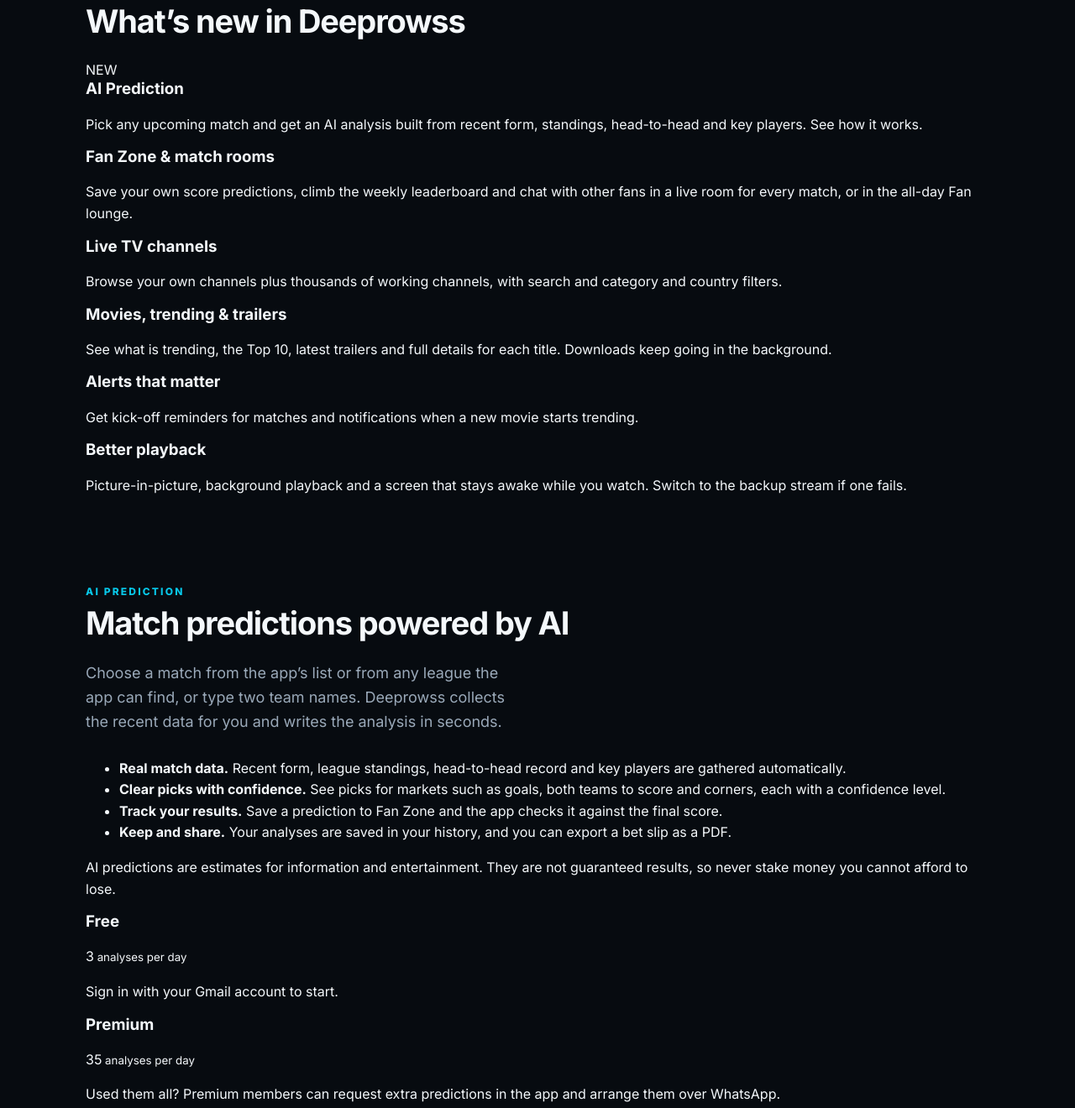
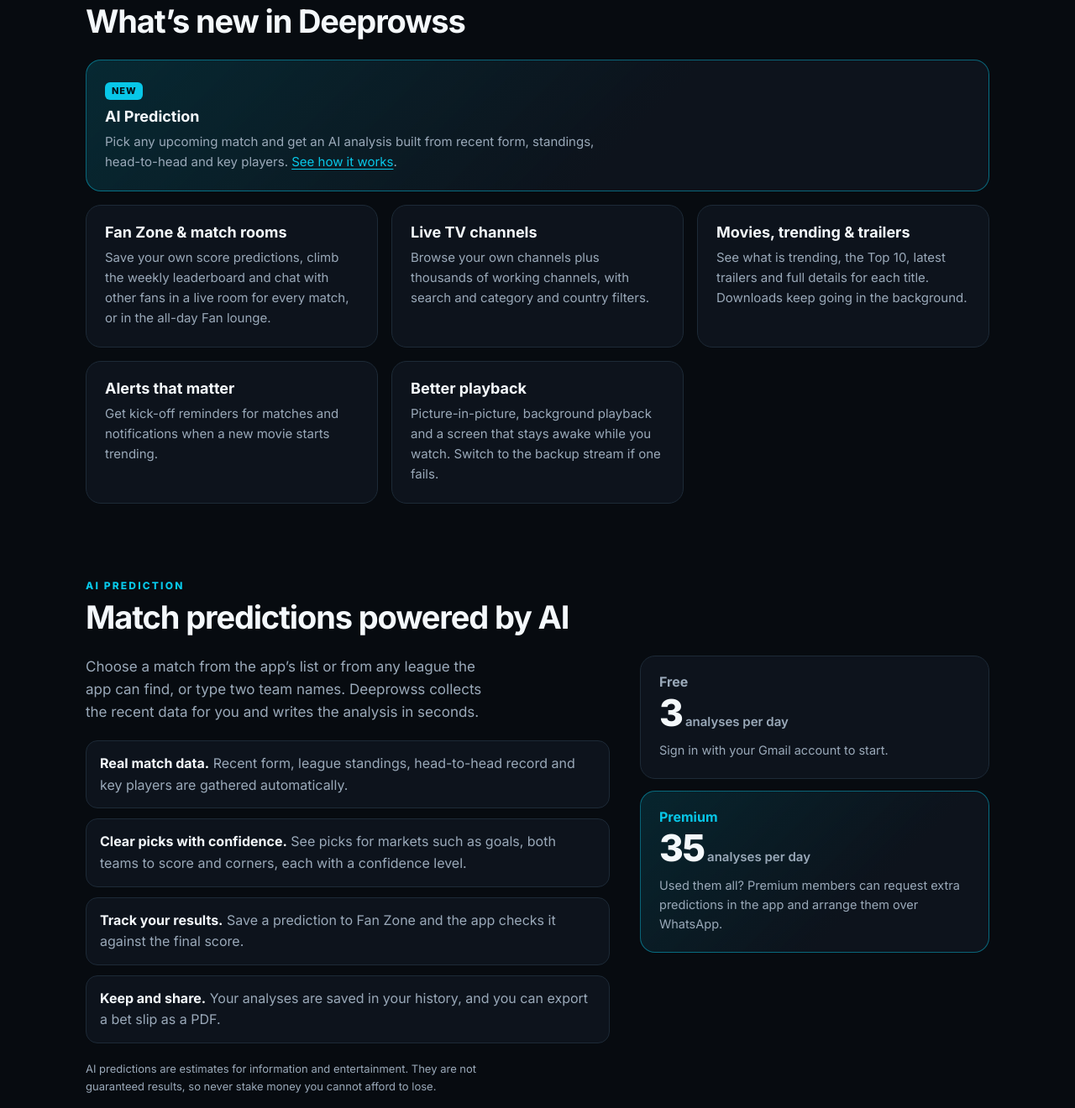
Before and after one commit to Deeprows/mydeep, a plain HTML site: page download.html in a window 1280 px wide. Shown: the part 961-2281 px from the top of the page at 84% size. Drawn offline with Linux system fonts and the light colour scheme.

Commit message:
Enhance layout and styles for download section
Updated layout for .dl-facts and added new styles for AI Prediction and plans.

```diff
--- a/css/download.css
+++ b/css/download.css
@@ -23,7 +23,7 @@
 .dl-btn-alt small{color:var(--muted)}
 .dl-btn:focus-visible,.dl-page a:focus-visible,.dl-page summary:focus-visible{outline:3px solid #fff;outline-offset:3px}
 
-.dl-facts{display:flex;gap:32px;margin:30px 0 0;padding-top:20px;border-top:1px solid var(--line);max-width:440px}
+.dl-facts{display:flex;flex-wrap:wrap;gap:20px 32px;margin:30px 0 0;padding-top:20px;border-top:1px solid var(--line);max-width:440px}
 .dl-facts dt{font-size:13px;color:var(--muted)}
 .dl-facts dd{margin:0;font-weight:700}
 
@@ -37,6 +37,32 @@
 /* Sections */
 .dl-section{padding:44px 0}
 .dl-section h2{font-size:clamp(26px,3.6vw,38px);letter-spacing:-.03em;margin:0 0 24px}
+
+/* What's new cards */
+.dl-cards{display:grid;grid-template-columns:repeat(3,1fr);gap:16px}
+.dl-card{position:relative;background:var(--panel);border:1px solid var(--line);border-radius:18px;padding:22px}
+.dl-card h3{font-size:18px;margin:0 0 8px}
+.dl-card p{margin:0;color:var(--muted);font-size:15px}
+.dl-card a{color:var(--accent);text-decoration:underline;text-underline-offset:3px}
+.dl-card-feature{grid-column:1/-1;background:linear-gradient(135deg,rgba(8,199,232,.16),var(--panel) 60%);border-color:rgba(8,199,232,.45)}
+.dl-card-feature p{max-width:62ch}
+.dl-badge{display:inline-block;font-size:11px;font-weight:800;letter-spacing:.08em;color:#031016;background:var(--accent);border-radius:6px;padding:2px 8px;margin-bottom:10px}
+
+/* AI Prediction */
+.ai-grid{display:grid;grid-template-columns:1.2fr .8fr;gap:36px;align-items:start}
+.ai-copy .dl-lead{font-size:17px;margin-bottom:20px}
+.ai-points{list-style:none;margin:0 0 20px;padding:0;display:grid;gap:12px}
+.ai-points li{background:var(--panel);border:1px solid var(--line);border-radius:14px;padding:14px 16px;color:var(--muted)}
+.ai-points b{color:var(--text)}
+.ai-note{font-size:13px;color:var(--muted);margin:0;max-width:62ch}
+.plans{display:grid;gap:14px}
+.plan{background:var(--panel);border:1px solid var(--line);border-radius:18px;padding:22px}
+.plan h3{margin:0 0 4px;font-size:16px;color:var(--muted);font-weight:700}
+.plan-num{margin:0 0 8px;font-size:44px;font-weight:800;letter-spacing:-.04em;line-height:1.1}
+.plan-num small{font-size:15px;font-weight:600;color:var(--muted);letter-spacing:0}
+.plan p:last-child{margin:0;color:var(--muted);font-size:14.5px}
+.plan-premium{border-color:rgba(8,199,232,.45);background:linear-gradient(135deg,rgba(8,199,232,.14),var(--panel) 65%)}
+.plan-premium h3{color:var(--accent)}
 
 /* Warning */
 .warn{display:grid;grid-template-columns:1.3fr .7fr;gap:36px;padding:34px;border:1px solid #5a4a14;border-radius:22px;background:linear-gradient(180deg,#17140a,#0d0f10)}
@@ -74,12 +100,15 @@
 .help-line a{color:var(--accent);text-decoration:underline;text-underline-offset:3px}
 
 @media(max-width:850px){
+  .dl-cards{grid-template-columns:1fr 1fr}
+  .ai-grid{grid-template-columns:1fr;gap:24px}
   .dl-hero{grid-template-columns:1fr;gap:20px;padding-top:36px}
   .dl-shots{height:440px;order:-1;max-width:420px;margin:0 auto;width:100%}
   .warn{grid-template-columns:1fr;padding:24px}
   .prompt{max-width:340px}
 }
 @media(max-width:520px){
+  .dl-cards{grid-template-columns:1fr}
   .dl-shots{height:340px}
   .dl-btn b{font-size:17px}
   .dl-facts{gap:20px}
```
